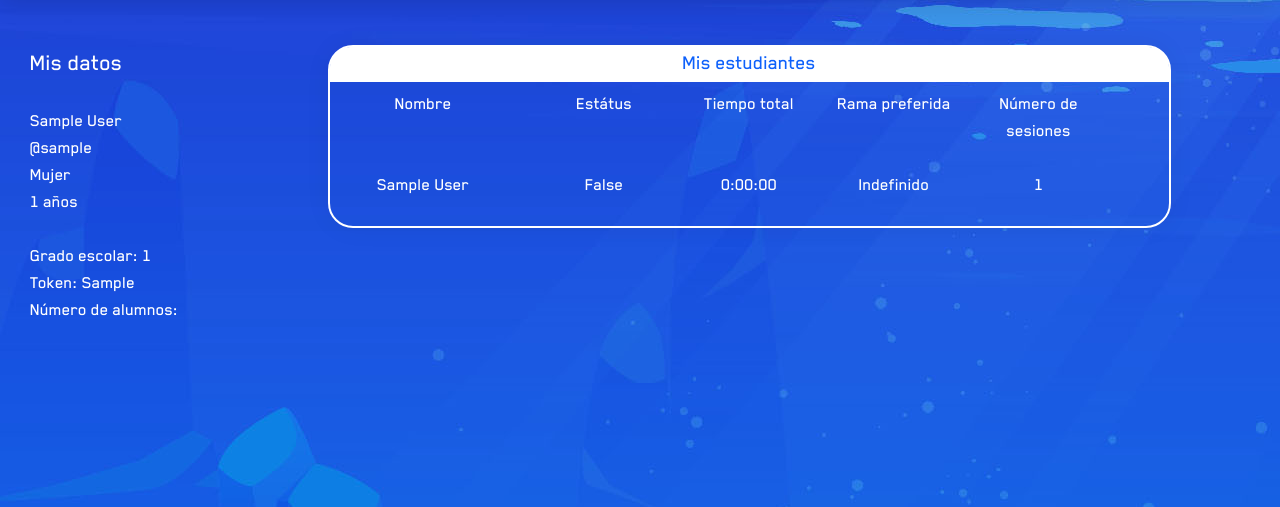
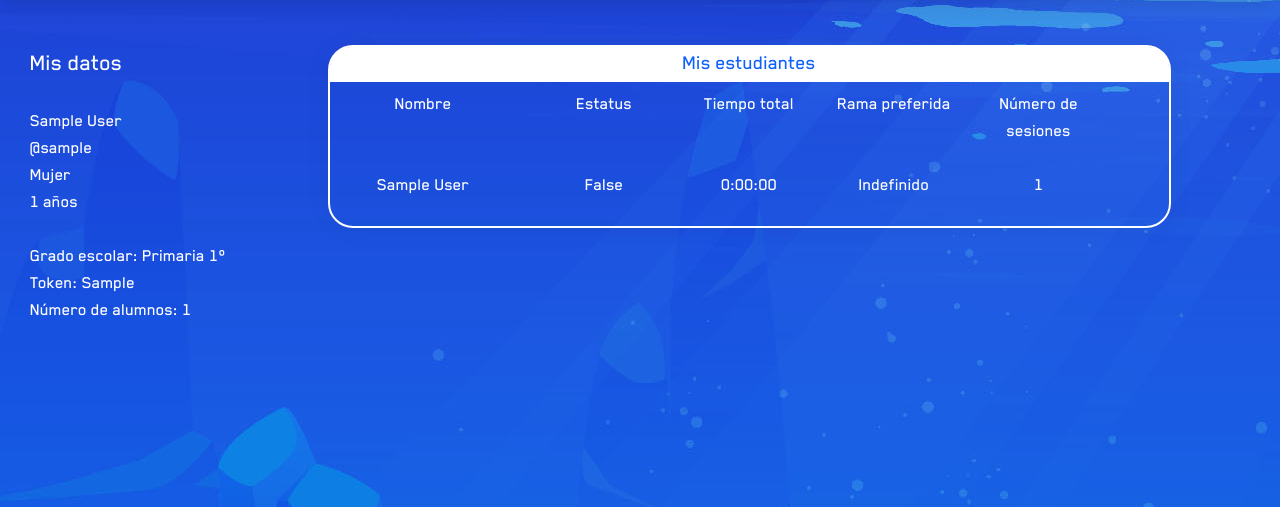
Before and after one commit to StarDreamsTec/stardreams-django, a Django app: page /prof in a window 1280 px wide. Shown: the part 73-580 px from the top of the page. Run offline with Django 3.2, Linux system fonts and the light colour scheme; a user stored in the database is signed in; tables that the repository leaves empty hold one stand-in row (values such as "Sample post"); some libraries are stand-ins or nearby versions; some web fonts are replaced.

Commit message:
Fix details of dashboard

```diff
--- a/templates/prof_dashboard.html
+++ b/templates/prof_dashboard.html
@@ -29,7 +29,7 @@
                     <br>
                     <p class="p-h6">Grado escolar: {{ grado }}</p>
                     <p class="p-h6">Token: {{ token }}</p>
-                    <p class="p-h6">Número de alumnos: </p>
+                    <p class="p-h6">Número de alumnos: {{ students.count }} </p>
                     <br>
                 </div>
             </div>
@@ -46,7 +46,7 @@
                         <p class="p-h6"> Nombre </p>
                     </div>
                     <div class="col-2 text-center">
-                        <p class="p-h6"> Estátus </p>
+                        <p class="p-h6"> Estatus </p>
                     </div>
                     <div class="col-2 text-center">
                         <p class="p-h6"> Tiempo total </p>
--- a/videojuego/models.py
+++ b/videojuego/models.py
@@ -77,7 +77,6 @@ class Jugador(models.Model):
     genero = models.IntegerField(choices=Genero.choices, default=Genero.OTRO)
     edad = models.PositiveIntegerField()
     gradoEscolar = models.IntegerField(choices=GradoEscolar.choices, null=False)
-    tiempoJuego = models.PositiveIntegerField(blank=True, null=True)
     ramaPreferida = models.IntegerField(choices=Rama.choices, blank=True, null=True, default=Rama.NONE)
     profesor = models.CharField(max_length=10, blank=True, null=True)
     personaje = models.IntegerField(choices=Personaje.choices, default=Personaje.ASTRO)
--- a/videojuego/views.py
+++ b/videojuego/views.py
@@ -70,7 +70,6 @@ def indicadores(request):
     comp_list_groups = [list(group) for jugador, group in comp_grouper]
     comp_list_valid = filter(lambda x: len(x) == 4, comp_list_groups)
     finish_times = {group[0].jugador.user.get_full_name(): reduce(lambda acc, x: acc + x.tiempo, group, 0) for group in comp_list_valid}
-    print(finish_times)
     min_time = min(finish_times, key=finish_times.get)
     max_time = max(finish_times, key=finish_times.get)
 
@@ -202,7 +201,7 @@ def studentDashboard(request):
         'tort': mat_comp,
         'genero': jugador.get_genero_display(),
         'edad': jugador.edad,
-        'grado': jugador.gradoEscolar,
+        'grado': jugador.get_gradoEscolar_display(),
         'prof': prof,
         'min_tot': min_full,
         'avg_sesion':avg_sesion,
@@ -223,7 +222,7 @@ def profDashboard(request):
     context = {
         'genero': profesor.get_genero_display(),
         'edad': profesor.edad,
-        'grado': profesor.gradoEscolar,
+        'grado': profesor.get_gradoEscolar_display(),
         'token': profesor.token,
         'students': estudiantes
     }
```
Also changed, not shown: videojuego/migrations/0001_initial.py, videojuego/migrations/0002_auto_20210426_0226.py (deleted), videojuego/migrations/0003_auto_20210426_1703.py (deleted), videojuego/migrations/0004_auto_20210426_2034.py (deleted), videojuego/migrations/0005_auto_20210426_2040.py (deleted).
